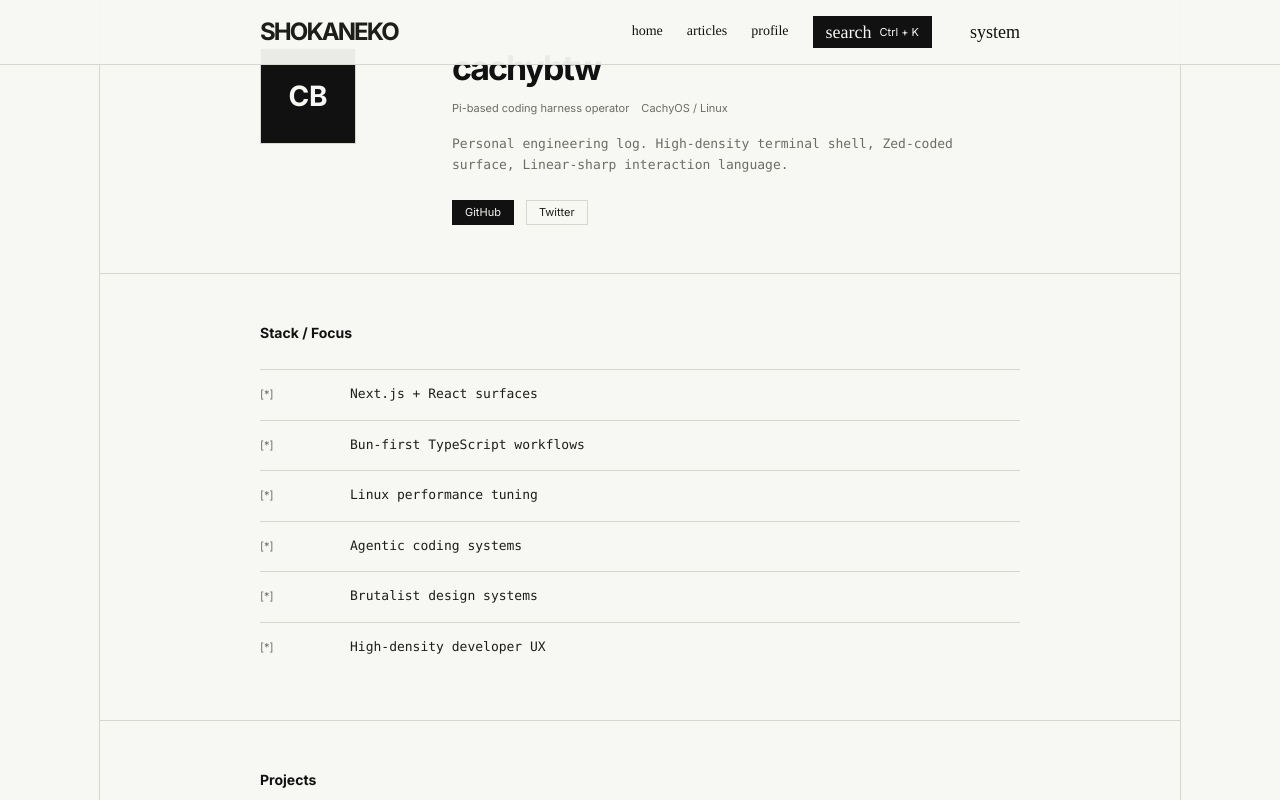
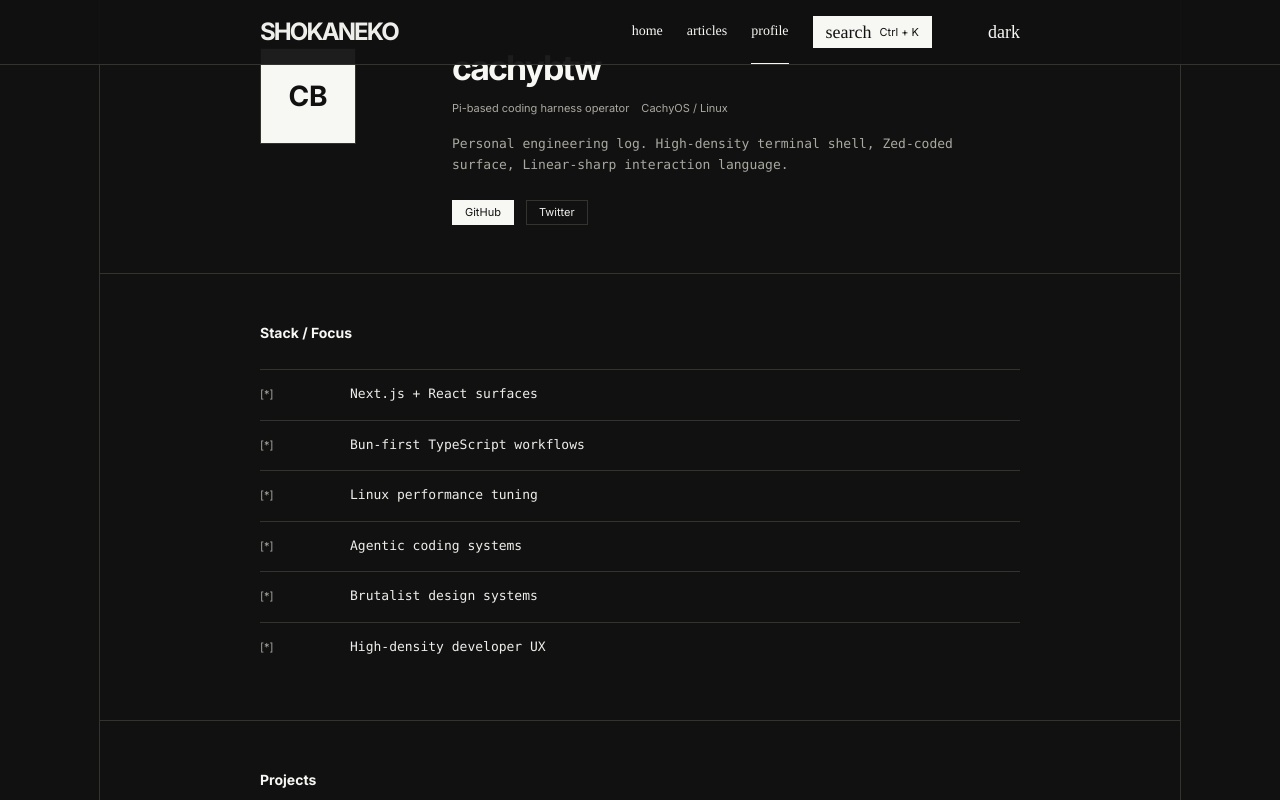
Before and after one commit to NikkeTryHard/personal_blog, a Next.js app: page /profile in a window 1280 px wide. Shown: the top 800 px of the page. Built offline with nearby package versions, Linux system fonts and the light colour scheme; no server answers.

Commit message:
fix: persist theme server-side

```diff
--- a/app/globals.css
+++ b/app/globals.css
@@ -208,6 +208,16 @@ button, input { font: inherit; }
   color: var(--primary);
 }
 
+.nav-link-active::after {
+  content: '';
+  position: absolute;
+  left: 0;
+  right: 0;
+  bottom: 0;
+  height: 1px;
+  background: var(--primary);
+}
+
 
 .op-link { color: var(--on-surface-variant); }
 .op-link:hover { color: var(--primary); }
--- a/app/layout.tsx
+++ b/app/layout.tsx
@@ -1,7 +1,7 @@
 import './globals.css';
 import type { Metadata } from 'next';
+import { cookies } from 'next/headers';
 import { Inter } from 'next/font/google';
-import { ThemeInitScript } from './theme-init-script';
 
 const inter = Inter({ subsets: ['latin'], weight: ['400', '500', '600', '700'], display: 'swap' });
 
@@ -10,17 +10,20 @@ export const metadata: Metadata = {
   description: 'High-density personal blog built with Next.js and Bun.',
 };
 
-export default function RootLayout({
+export default async function RootLayout({
   children,
 }: Readonly<{
   children: React.ReactNode;
 }>) {
+  const cookieStore = await cookies();
+  const themeCookie = cookieStore.get('theme')?.value;
+  const resolvedCookie = cookieStore.get('theme_resolved')?.value;
+  const theme = themeCookie === 'light' || themeCookie === 'dark' || themeCookie === 'system' ? themeCookie : 'dark';
+  const resolved = resolvedCookie === 'light' || resolvedCookie === 'dark' ? resolvedCookie : theme === 'light' ? 'light' : 'dark';
+
   return (
-    <html lang="en" suppressHydrationWarning>
-      <body className={inter.className}>
-        <ThemeInitScript />
-        {children}
-      </body>
+    <html lang="en" suppressHydrationWarning className={resolved === 'dark' ? 'dark' : ''} data-theme={resolved} data-theme-mode={theme}>
+      <body className={inter.className}>{children}</body>
     </html>
   );
 }
--- a/app/theme-toggle.tsx
+++ b/app/theme-toggle.tsx
@@ -6,59 +6,54 @@ type ThemeMode = 'light' | 'dark' | 'system';
 
 const modes: ThemeMode[] = ['light', 'dark', 'system'];
 
-function isThemeMode(value: string | null): value is ThemeMode {
+function isThemeMode(value: string | null | undefined): value is ThemeMode {
   return value === 'light' || value === 'dark' || value === 'system';
-}
-
-function getStoredTheme(): ThemeMode {
-  const stored = localStorage.getItem('theme');
-  return isThemeMode(stored) ? stored : 'system';
 }
 
 function getSystemDark() {
   return window.matchMedia('(prefers-color-scheme: dark)').matches;
 }
 
-function applyTheme(mode: ThemeMode, persist = true) {
+function writeCookie(name: string, value: string) {
+  document.cookie = `${name}=${value}; path=/; max-age=31536000; samesite=lax`;
+}
+
+function applyTheme(mode: ThemeMode) {
   const dark = mode === 'dark' || (mode === 'system' && getSystemDark());
+  const resolved = dark ? 'dark' : 'light';
+
   document.documentElement.classList.toggle('dark', dark);
-  document.documentElement.dataset.theme = mode === 'system' ? (dark ? 'dark' : 'light') : mode;
+  document.documentElement.dataset.theme = resolved;
   document.documentElement.dataset.themeMode = mode;
-
-  if (persist) {
-    if (mode === 'system') localStorage.removeItem('theme');
-    else localStorage.setItem('theme', mode);
-  }
+  localStorage.setItem('theme', mode);
+  writeCookie('theme', mode);
+  writeCookie('theme_resolved', resolved);
 }
 
 export function ThemeToggle() {
   const [mode, setMode] = useState<ThemeMode>(() => {
-    if (typeof document === 'undefined') return 'system';
-    const stored = document.documentElement.dataset.themeMode ?? localStorage.getItem('theme');
-    return isThemeMode(stored) ? stored : 'system';
+    const serverMode = document.documentElement.dataset.themeMode;
+    return isThemeMode(serverMode) ? serverMode : 'dark';
   });
 
   useEffect(() => {
-    if (mode !== 'system') {
-      applyTheme(mode, false);
-      return;
-    }
+    applyTheme(mode);
+
+    if (mode !== 'system') return;
 
     const media = window.matchMedia('(prefers-color-scheme: dark)');
-    const onChange = () => applyTheme('system', false);
+    const onChange = () => applyTheme('system');
     media.addEventListener('change', onChange);
     return () => media.removeEventListener('change', onChange);
   }, [mode]);
 
   function cycleTheme() {
-    const next = modes[(modes.indexOf(mode) + 1) % modes.length];
-    setMode(next);
-    applyTheme(next);
+    setMode(modes[(modes.indexOf(mode) + 1) % modes.length]);
   }
 
   return (
     <button suppressHydrationWarning className="flex w-16 justify-end text-primary hover:opacity-60" type="button" onClick={cycleTheme} aria-label={`Theme: ${mode}`} title={`Theme: ${mode}`}>
-      <span className="material-symbols-outlined text-[14px]">{mode}</span>
+      <span suppressHydrationWarning className="material-symbols-outlined text-[14px]">{mode}</span>
     </button>
   );
 }
```
